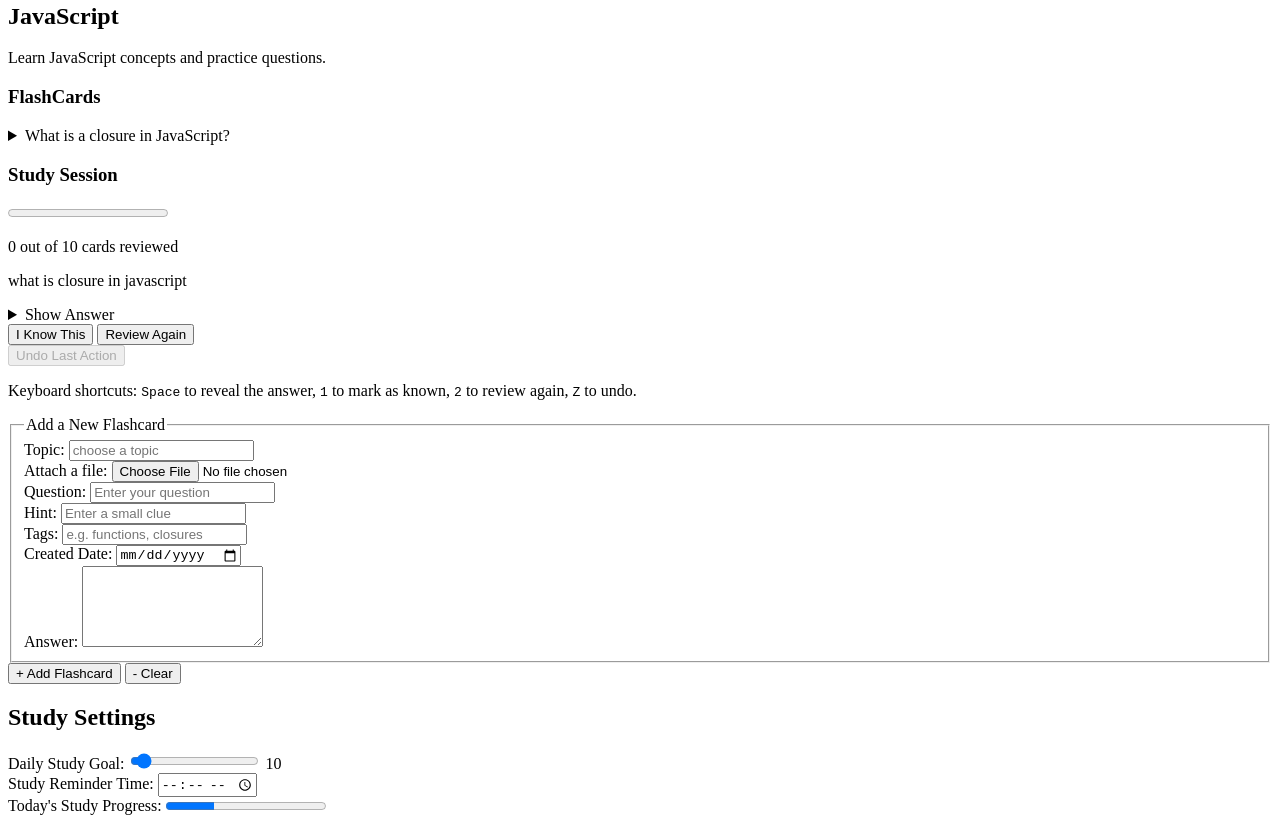
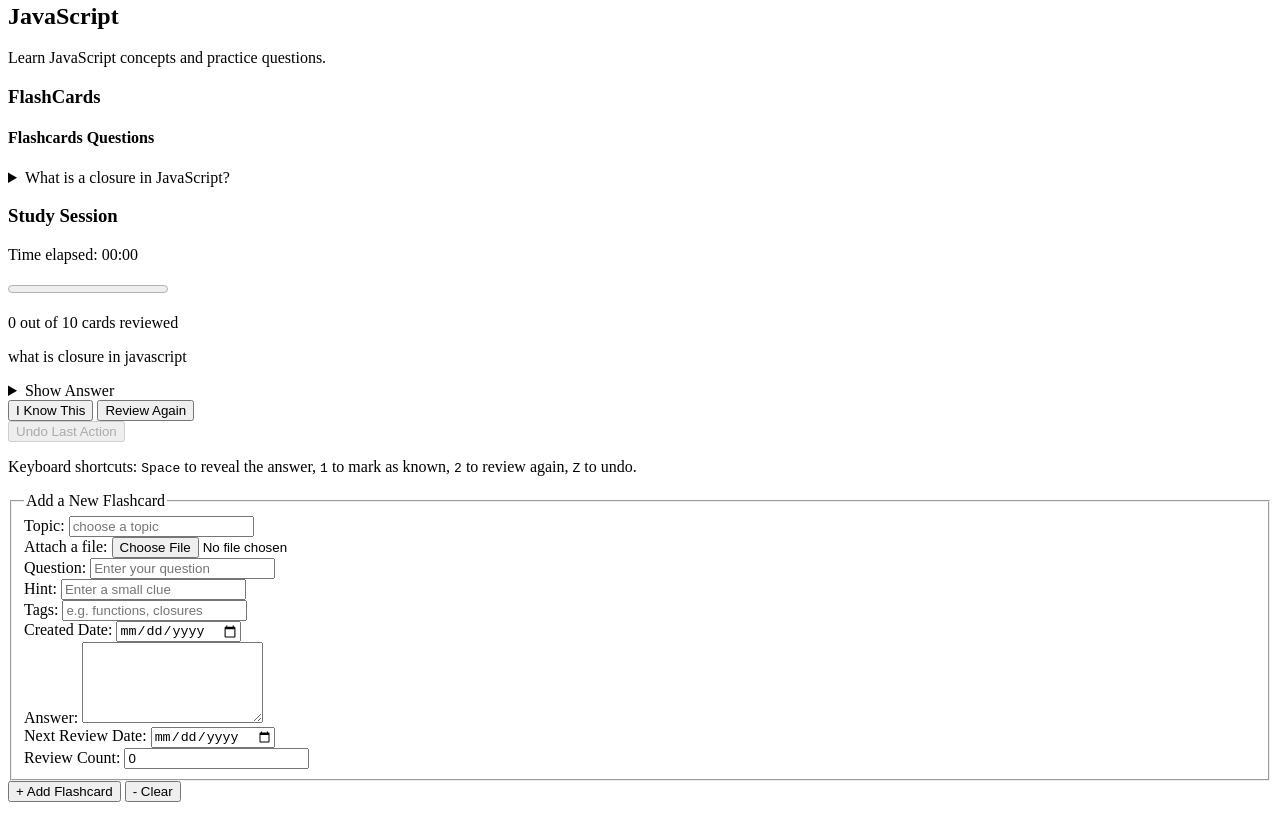
Before and after one commit to Anushka-Singh02102002/recall-study-studio, a plain HTML site: page index.html in a window 1280 px wide. Shown: the part 896-1713 px from the top of the page. Drawn offline with Linux system fonts and the light colour scheme.

Commit message:
Add study session timer and scheduling structure in flashcard form

```diff
--- a/index.html
+++ b/index.html
@@ -86,7 +86,7 @@
     <article>
         <h3>Python</h3>
         <p>Learn Python concepts and practice questions.</p>
-        <p>Flashcards: <span id="count-python"></span>0</span></p>
+        <p>Flashcards: <span id="count-python">0</span></p>
         <a href="#/deck/python">Open Deck</a>
 
 <button type="button" class="edit-deck">
@@ -129,6 +129,7 @@
     <section>
         <h3>FlashCards</h3>
         <article>
+            <h4> Flashcards Questions</h4>
             <details>
                 <summary>What is a closure in JavaScript?</summary>
                 <p> closure lets a function access variables from its outer scope.</p>
@@ -137,6 +138,12 @@
      </section>
      <section id="study-session">
         <h3>Study Session</h3>
+
+<p>
+    Time elapsed:
+    <time id="session-timer">00:00</time>
+</p>
+
         <progress
     id="session-progress"
     value="0"
@@ -259,6 +266,27 @@
         required>
     </textarea>
     </div>
+
+<div>
+    <label for="flashcard-next-review">Next Review Date:</label>
+    <input
+        type="date"
+        id="flashcard-next-review"
+        name="next-review"
+    >
+</div>
+
+<div>
+    <label for="flashcard-review-count">Review Count:</label>
+    <input
+        type="number"
+        id="flashcard-review-count"
+        name="review-count"
+        min="0"
+        value="0"
+    >
+</div>
+
         </fieldset>
 
 <output id="flashcard-message" aria-live="polite"></output>
```
